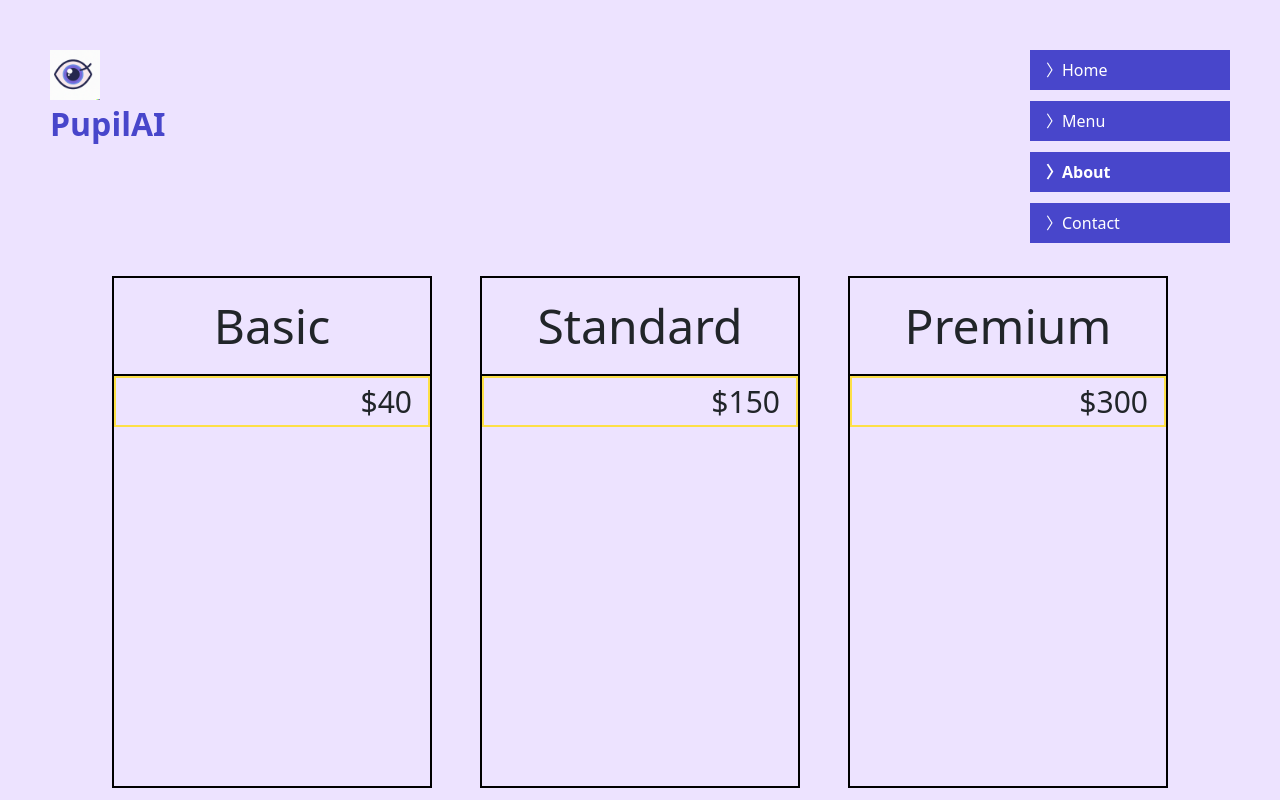
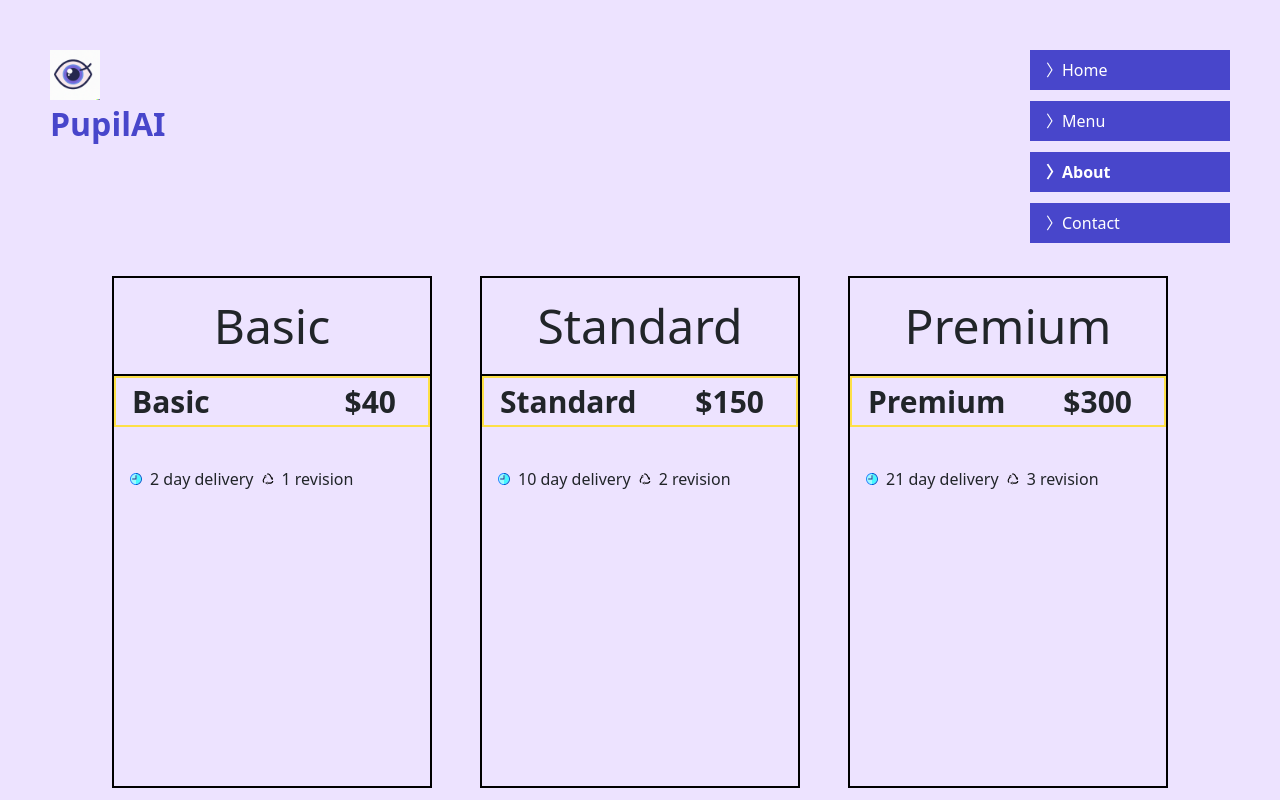
Before and after one commit to PupilAI/Pupil, an Angular app: page /about in a window 1280 px wide. Shown: the top 800 px of the page. Built offline with nearby package versions, Linux system fonts and the light colour scheme.

Commit message:
added time and revision info

```diff
--- a/src/app/pages/about/about.component.html
+++ b/src/app/pages/about/about.component.html
@@ -4,29 +4,76 @@
       Basic
     </div>
     <div
-      class="w-full h-[calc(4vw)] flex border-yellow-300 border-2 justify-end items-center text-3xl pr-4"
+      class="w-full h-[calc(4vw)] flex border-yellow-300 border-2 justify-between items-center text-3xl pr-4 font-bold"
     >
-      $40
+      <div class="ml-4">Basic</div>
+      <div class="mr-4">$40</div>
+    </div>
+    <div class="flex ml-4 mt-10">
+      <img
+        src="../../../assets/clock-svgrepo-com.svg"
+        class="w-3 mr-2"
+        alt="clock image"
+      />
+      2 day delivery
+      <img
+        src="../../../assets/recycle-svgrepo-com.svg"
+        alt="recycle image"
+        class="w-3 mx-2"
+      />
+      1 revision
     </div>
   </div>
+
   <div class="border-black w-[calc(25vw)] h-[calc(40vw)] border-2">
     <div class="w-full text-5xl mt-4 border-b-2 border-black pb-4 text-center">
       Standard
     </div>
     <div
-      class="w-full h-[calc(4vw)] flex border-yellow-300 border-2 justify-end items-center text-3xl pr-4"
+      class="w-full h-[calc(4vw)] flex border-yellow-300 border-2 justify-between items-center text-3xl pr-4 font-bold"
     >
-      $150
+      <div class="ml-4">Standard</div>
+      <div class="mr-4">$150</div>
+    </div>
+    <div class="flex ml-4 mt-10">
+      <img
+        src="../../../assets/clock-svgrepo-com.svg"
+        class="w-3 mr-2"
+        alt="clock image"
+      />
+      10 day delivery
+      <img
+        src="../../../assets/recycle-svgrepo-com.svg"
+        alt="recycle image"
+        class="w-3 mx-2"
+      />
+      2 revision
     </div>
   </div>
+
   <div class="border-black w-[calc(25vw)] h-[calc(40vw)] border-2">
     <div class="w-full text-5xl mt-4 border-b-2 border-black pb-4 text-center">
       Premium
     </div>
     <div
-      class="w-full h-[calc(4vw)] flex border-yellow-300 border-2 justify-end items-center text-3xl pr-4"
+      class="w-full h-[calc(4vw)] flex border-yellow-300 border-2 justify-between items-center text-3xl pr-4 font-bold"
     >
-      $300
+      <div class="ml-4">Premium</div>
+      <div class="mr-4">$300</div>
+    </div>
+    <div class="flex ml-4 mt-10">
+      <img
+        src="../../../assets/clock-svgrepo-com.svg"
+        class="w-3 mr-2"
+        alt="clock image"
+      />
+      21 day delivery
+      <img
+        src="../../../assets/recycle-svgrepo-com.svg"
+        alt="recycle image"
+        class="w-3 mx-2"
+      />
+      3 revision
     </div>
   </div>
 </div>
```
